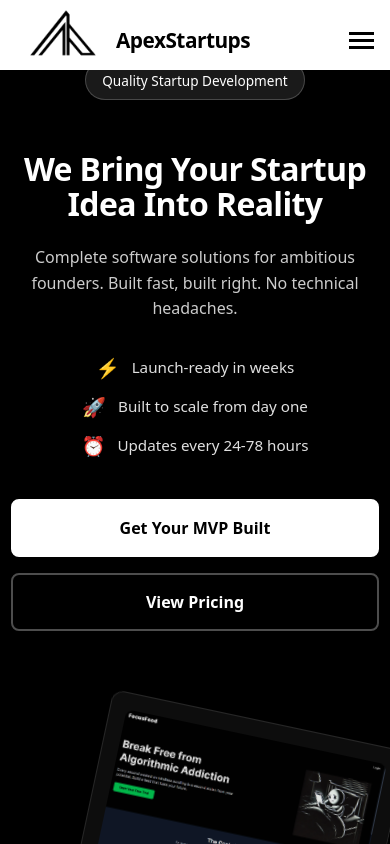
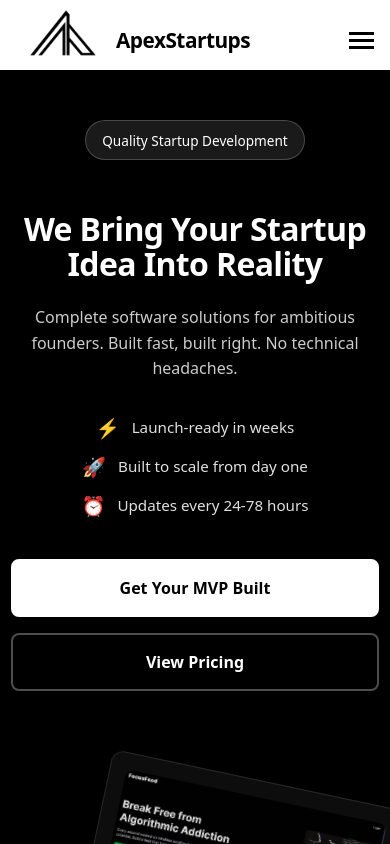
Before and after one commit to HehLul/apex_startups, a React app in the folder website/: page / in a window 390 px wide. Shown: the top 844 px of the page. Built offline with nearby package versions, Linux system fonts and the light colour scheme; the HTML template or start-up script is replaced by a standard one.

Commit message:
style: mobile

```diff
--- a/website/src/sections/Hero/Hero.css
+++ b/website/src/sections/Hero/Hero.css
@@ -4,8 +4,8 @@
   color: #fff;
   min-height: 100vh;
   display: flex;
-  align-items: center;
-  padding: 70px 0 0 0; /* Account for fixed navbar */
+  align-items: flex-start;
+  padding: 70 0 0 0; /* Account for fixed navbar */
   position: relative;
   overflow: hidden;
 }
@@ -142,6 +142,7 @@
 }
 
 .hero-visual-container {
+  margin-top: -160px;
   position: relative;
   width: 100%;
   max-width: 550px;
@@ -283,7 +284,7 @@
 
 @media (max-width: 480px) {
   .hero {
-    padding: 60px 0 0 0;
+    padding: 120px 0 0 0;
   }
 
   .hero-title {
@@ -297,4 +298,7 @@
   .hero-features {
     align-items: center;
   }
+  .hero-visual-container {
+    margin-top: 0;
+  }
 }
--- a/website/src/sections/Pricing/Pricing.css
+++ b/website/src/sections/Pricing/Pricing.css
@@ -312,7 +312,7 @@
   }
 
   .plan-price {
-    flex-direction: column;
+    /* flex-direction: column; */
     gap: 0;
   }
 
@@ -338,4 +338,9 @@
     padding: 14px 20px;
     font-size: 0.9rem;
   }
+  .plan-price {
+    /* display: inline-flex; */
+    /* align-items: center; */
+    flex-direction: row;
+  }
 }
```
